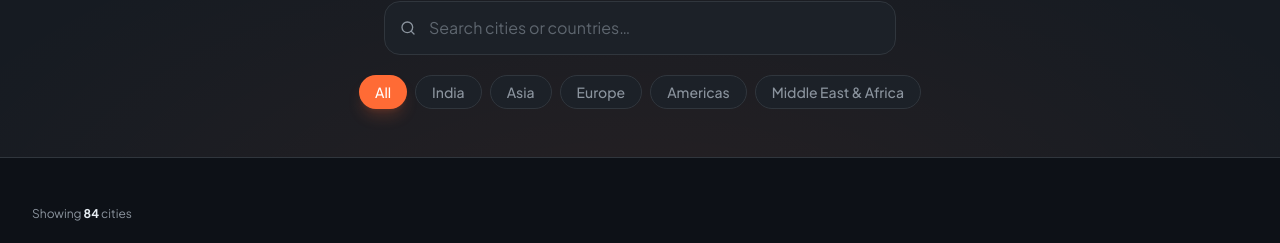
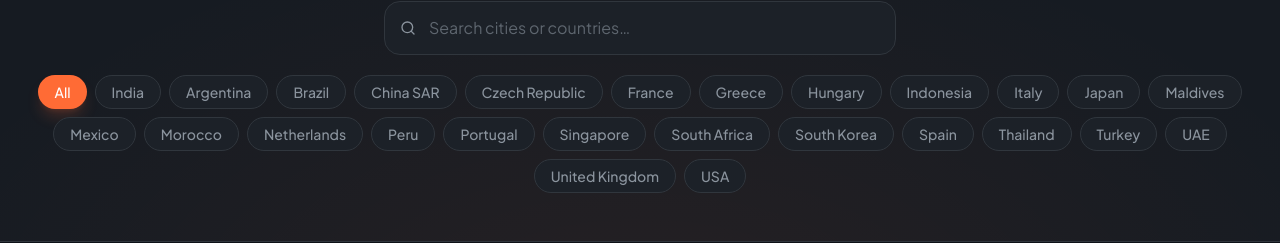
Before and after one commit to Shubhampande28/tripgenius, a Next.js app: page / in a window 1280 px wide. Shown: the part 295-538 px from the top of the page. Built offline with nearby package versions, Linux system fonts and the light colour scheme; grey boxes are pictures that could not be loaded.

Commit message:
Simplify city filters to countries

```diff
--- a/src/app/cities/page.tsx
+++ b/src/app/cities/page.tsx
@@ -10,24 +10,13 @@ import Footer from '@/components/Footer';
 import { allCities } from '@/lib/cities';
 import { getCityImageUrl } from '@/lib/cityImages';
 
-const regions = ['All', 'India', 'Asia', 'Europe', 'Americas', 'Middle East & Africa'];
-
-const regionMap: Record<string, string[]> = {
-  India: [
-    // Original 25
-    'goa', 'delhi', 'agra', 'jaipur', 'mumbai', 'varanasi', 'udaipur', 'amritsar',
-    'jodhpur', 'rishikesh', 'kolkata', 'shimla', 'manali', 'darjeeling', 'ladakh',
-    'bengaluru', 'kochi', 'hampi', 'munnar', 'alleppey', 'mysuru', 'pondicherry',
-    'pushkar', 'andaman', 'ahmedabad',
-    // Batch 1 (new)
-    'jaisalmer', 'srinagar', 'dharamshala', 'hyderabad', 'chennai',
-    'nainital', 'lucknow', 'khajuraho', 'puri', 'coorg',
-  ],
-  Asia: ['bali', 'bangkok', 'tokyo', 'singapore', 'seoul', 'kyoto', 'hong-kong', 'phuket', 'chiang-mai', 'maldives'],
-  Europe: ['paris', 'london', 'barcelona', 'rome', 'amsterdam', 'prague', 'lisbon', 'istanbul', 'athens', 'budapest', 'santorini'],
-  Americas: ['new-york', 'mexico-city', 'rio-de-janeiro', 'buenos-aires', 'cusco'],
-  'Middle East & Africa': ['dubai', 'marrakech', 'cape-town'],
-};
+const countries = [
+  'All',
+  'India',
+  ...Array.from(new Set(allCities.map((city) => city.country)))
+    .filter((country) => country !== 'India')
+    .sort((a, b) => a.localeCompare(b)),
+];
 
 const vibeColors: Record<string, string> = {
   Spiritual:    'bg-gold/10 text-gold',
@@ -44,16 +33,15 @@ const vibeColors: Record<string, string> = {
 
 export default function CitiesPage() {
   const [query, setQuery] = useState('');
-  const [activeRegion, setActiveRegion] = useState('All');
+  const [activeCountry, setActiveCountry] = useState('All');
 
   const filtered = allCities.filter((city) => {
     const matchesSearch =
       query.length === 0 ||
       city.name.toLowerCase().includes(query.toLowerCase()) ||
       city.country.toLowerCase().includes(query.toLowerCase());
-    const matchesRegion =
-      activeRegion === 'All' || (regionMap[activeRegion] ?? []).includes(city.slug);
-    return matchesSearch && matchesRegion;
+    const matchesCountry = activeCountry === 'All' || city.country === activeCountry;
+    return matchesSearch && matchesCountry;
   });
 
   return (
@@ -97,24 +85,24 @@ export default function CitiesPage() {
               />
             </motion.div>
 
-            {/* Region filters */}
+            {/* Country filters */}
             <motion.div
               initial={{ opacity: 0 }}
               animate={{ opacity: 1 }}
               transition={{ delay: 0.25 }}
               className="mt-5 flex flex-wrap justify-center gap-2"
             >
-              {regions.map((r) => (
+              {countries.map((country) => (
                 <button
-                  key={r}
-                  onClick={() => setActiveRegion(r)}
+                  key={country}
+                  onClick={() => setActiveCountry(country)}
                   className={`px-4 py-1.5 rounded-full text-sm font-medium transition-all ${
-                    activeRegion === r
+                    activeCountry === country
                       ? 'bg-accent text-white shadow-lg shadow-accent/20'
                       : 'bg-elevated border border-border text-muted hover:text-primary-text'
                   }`}
                 >
-                  {r}
+                  {country}
                 </button>
               ))}
             </motion.div>
@@ -133,7 +121,7 @@ export default function CitiesPage() {
               <p className="text-xs text-muted mb-6">
                 Showing <strong className="text-primary-text">{filtered.length}</strong>{' '}
                 {filtered.length === 1 ? 'city' : 'cities'}
-                {activeRegion !== 'All' && ` in ${activeRegion}`}
+                {activeCountry !== 'All' && ` in ${activeCountry}`}
                 {query && ` matching "${query}"`}
               </p>
               <div className="grid grid-cols-1 sm:grid-cols-2 lg:grid-cols-3 xl:grid-cols-4 gap-5">
```
